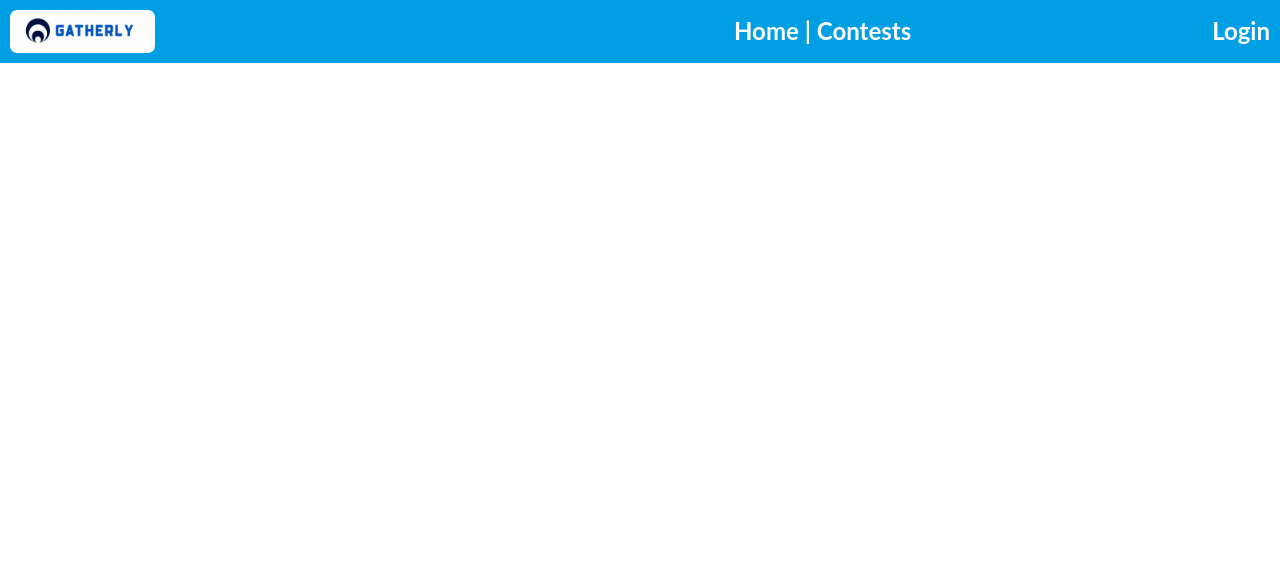
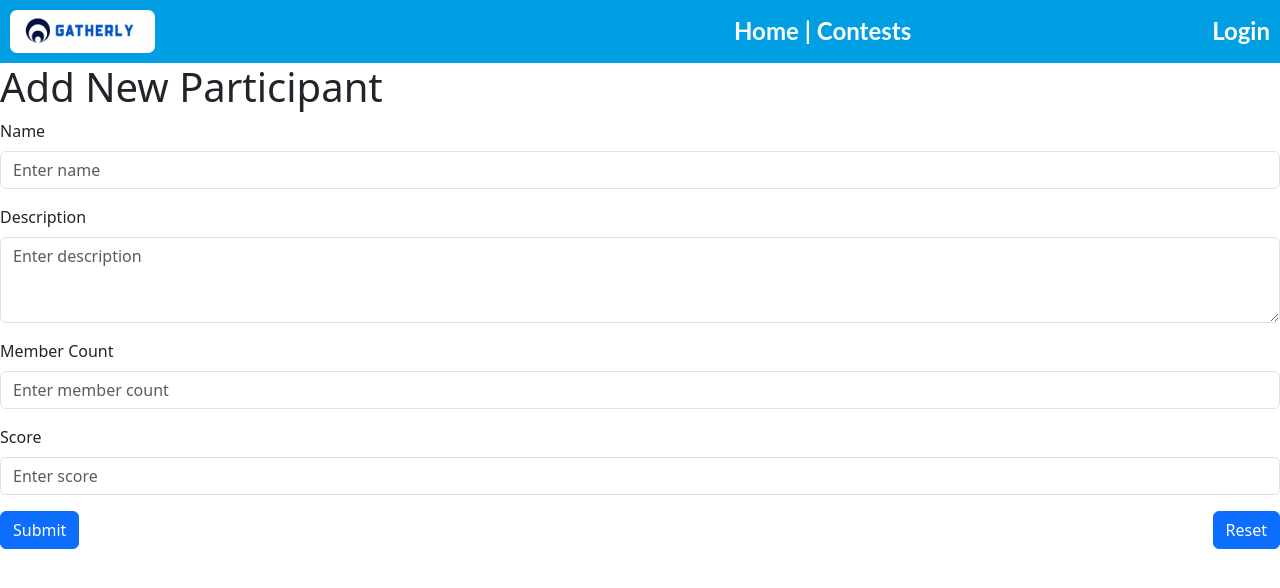
Before and after one commit to Rolandg24/Contest_Application, a Vue app in the folder vue/: page /contests/1/participants/add in a window 1280 px wide. Shown: the top 588 px of the page. Built offline with nearby package versions, Linux system fonts and the light colour scheme.

Commit message:
front end for add participant

```diff
--- /dev/null
+++ b/vue/src/components/AddParticipant.vue
@@ -0,0 +1,73 @@
+<template>
+ <div>
+ <h1 class="new-contest-title">Add New Participant</h1>
+  <form class="new-contest-form" v-on:submit.prevent="addParticipant">
+    <!-- Name Field -->
+    <div class="mb-3">
+      <label for="inputName" class="form-label">Name</label>
+      <input type="text" class="form-control" id="inputName" placeholder="Enter name" v-model="newParticipant.participantName" />
+    </div>
+
+    <!-- Description Field -->
+    <div class="mb-3">
+      <label for="inputDescription" class="form-label">Description</label>
+      <textarea class="form-control" id="inputDescription" rows="3" placeholder="Enter description"
+        v-model="newParticipant.participantDescription"></textarea>
+    </div>
+
+    <!-- Member Count -->
+    <div class="mb-3">
+      <label for="inputMemberCount" class="form-label">Member Count</label>
+      <input type="number" class="form-control" id="inputLocation" placeholder="Enter member count"
+        v-model="newParticipant.memberCount" />
+    </div>
+
+    <!-- Score -->
+    <div class="mb-3">
+      <label for="inputScore" class="form-label">Score</label>
+      <input type="number" class="form-control" id="inputLocation" placeholder="Enter score"
+        v-model="newParticipant.score"/>
+    </div>
+
+    <!-- Submit Button -->
+    <div class="btn-container">
+      <button type="submit" class="btn btn-primary">Submit</button>
+      <button type="reset" class="btn btn-primary">Reset</button>
+    </div>
+  </form>
+</div>
+</template>
+
+<script>
+import ContestsService from '../services/ContestsService';
+import ParticipantsService from '../services/ParticipantsService';
+import ErrorService from '../services/ErrorService';
+
+export default {
+
+    data(){
+        return {
+            newParticipant: {contestId:this.$route.params.contestId },
+            contestId: this.$route.params.contestId
+        }
+    },
+    methods: {
+        addParticipant(){
+            ParticipantsService.addParticipant(this.newParticipant, this.contestId)
+            .then((response) => {
+                    if (response.status == 201) {
+                        this.$router.push({ name: "participants" });
+                    }
+                })
+                .catch((error) => {
+                    ErrorService.handleErrorResponse(error, "creating");
+                });
+        }
+    },
+
+}
+</script>
+
+<style>
+
+</style>
--- a/vue/src/components/Participants.vue
+++ b/vue/src/components/Participants.vue
@@ -9,7 +9,10 @@
         </div>
         <input class="form-control me-2" type="search" placeholder="Filter" aria-label="Search" v-model="participantFilter">
 </form>
+<div class="btn btn-primary" id="add-participant">
+  <router-link :to="{ name: 'AddParticipant' }" class="btn btn-primary">Add Participant</router-link>
 
+</div>
 <!-- IMAGE ON SIDE TEMPLATE -->
 <div class="ParticipantContainer">
 <div id="participant-card" class="card mb-3" style="max-width: 540px;"  v-for="participant in filteredParticipants" v-bind:key="participant.participantId">
@@ -82,7 +85,7 @@ export default {
 .ParticipantInfo {
     justify-content: center;
     align-items: center;
-    background-color: whitesmoke;
+    background-color: white;
 }
 
 .ParticipantContainer {
@@ -91,21 +94,16 @@ export default {
     margin: 4px;
     border-radius: 5px;
     padding: 10px;
-    background-color:whitesmoke;
+    background-color:white;
 }
 
 #participant-card {
     margin-left: 5%;
     margin-right: 5%;
 }
-
-.ParticipantContainer {
-  background: whitesmoke;
-}
-
 .d-flex{
   padding-top: 15px;
-  background: whitesmoke;
+  background: white;
 
 }
 
@@ -123,5 +121,13 @@ export default {
     box-shadow: 0px 0px 10px rgba(0,0,0,0.1); /* Adds a subtle shadow for depth */
 }
 
+#add-participant {
+  display: block;
+  width: 250px;
+  margin-left: auto;
+  margin-right: auto;
+  margin-top: 10px;
+  margin-bottom: 10px;
+}
 
 </style>
--- a/vue/src/router/index.js
+++ b/vue/src/router/index.js
@@ -16,6 +16,7 @@ import OverallScoresView from '../views/OverallScoresView.vue';
 import AddScoreView from '../views/AddScoreView.vue';
 import ContestDetailsView from '../views/ContestDetailsView.vue';
 import EditScheduleView from '../views/EditScheduleView.vue';
+import AddParticipantView from '../views/AddParticipantView.vue';
 
 /**
  * The Vue Router is used to "direct" the browser to render a specific view component
@@ -138,7 +139,15 @@ const routes = [
       requiresAuth: false
     }
   },
-
+  {
+    path: '/contests/:contestId/participants/add',
+    name: 'AddParticipant',
+    component: AddParticipantView,
+    meta: {
+      requiresAuth: false,
+      breadcrumb: 'Add Participant'
+    }
+  },
 ];
 
 // Create the router
--- /dev/null
+++ b/vue/src/services/ParticipantsService.js
@@ -0,0 +1,14 @@
+import axios from 'axios';
+
+export default{
+    /**
+     * This function takes in a participant and returns a participant.
+     * @param {object} participant
+     * @param {number} contestId
+     * @returns the participant that was added
+     */
+    addParticipant(participant, contestId){
+        return axios.post(`/contests/${contestId}/participants/add`, participant);
+    },
+
+}
--- /dev/null
+++ b/vue/src/views/AddParticipantView.vue
@@ -0,0 +1,17 @@
+<template>
+  <add-participant/>
+</template>
+
+<script>
+import AddParticipant from '../components/AddParticipant.vue';
+export default {
+    components: {
+        AddParticipant
+    }
+
+}
+</script>
+
+<style>
+
+</style>
```
